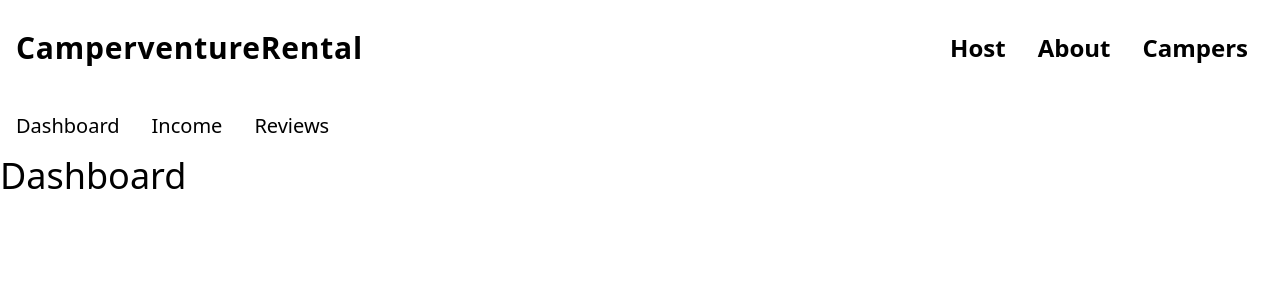
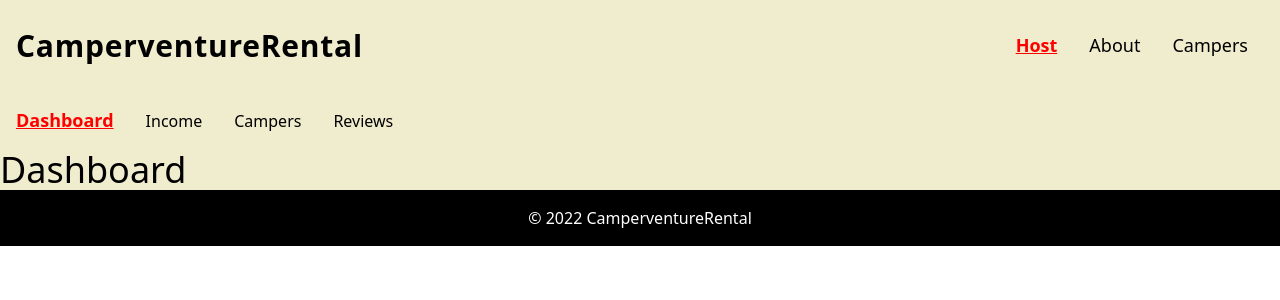
Before and after one commit to marcinWojtczak/camper-rental, a React (Create React App) app: page /host in a window 1280 px wide. Shown: the top 300 px of the page. Built offline with nearby package versions, Linux system fonts and the light colour scheme; what miragejs would draw is missing.

Commit message:
added nested routes`

```diff
--- a/src/App.js
+++ b/src/App.js
@@ -4,6 +4,8 @@ import About from './pages/About'
 import Dashboard from './pages/Host/Dashboard';
 import Income from './pages/Host/Income';
 import Reviews from './pages/Host/Reviews';
+import HostCampers from './pages/Host/HostCampers';
+import HostCamperDetail from './pages/Host/HostCamperDetail';
 import Campers from './pages/Campers';
 import CamperDetail from './pages/CamperDetail';
 import Layout from './components/Layout';
@@ -15,15 +17,22 @@ import "./server"
 function App() {
   return (
     <Routes>
-      <Route element={<Layout/>}>
+      <Route path='/' element={<Layout/>}>
         <Route path='/' element={<Home />} />
-        <Route path='/about' element={<About />} />
-        <Route path='/campers' element={<Campers />} />
-        <Route path='/campers/:id' element={<CamperDetail />} />
-        <Route path='/host' element={<HostLayout />} >
-          <Route path='/host' element={<Dashboard />} />
-          <Route path='/host/income' element={<Income />} />
-          <Route path='/host/reviews' element={<Reviews />} />
+        <Route path='about' element={<About />} />
+        <Route path='campers' element={<Campers />} />
+        <Route path='campers/:id' element={<CamperDetail />} />
+        <Route path='host' element={<HostLayout />} >
+          <Route index element={<Dashboard />} />
+          <Route path='campers' element={<HostCampers />} />
+
+             {/* <Route path='details' element={<CamperDetail />}/>
+            <Route path='pricing' element={<CaperPricing />}/>
+            <Route path='photos' element={<CamperPhotos />}/> */}
+
+          <Route path='campers/:id' element={<HostCamperDetail />} />
+          <Route path='income' element={<Income />} />
+          <Route path='reviews' element={<Reviews />} />
         </Route >
       </Route>
     </Routes>
--- /dev/null
+++ b/src/components/Footer.jsx
@@ -0,0 +1,9 @@
+import React from 'react'
+
+const Footer = () => {
+  return (
+    <footer className='bg-black p-4 text-center text-white'>&#169; 2022 CamperventureRental</footer>
+  )
+}
+
+export default Footer
--- a/src/components/Header.jsx
+++ b/src/components/Header.jsx
@@ -1,20 +1,44 @@
 import React from 'react';
-import { Link } from 'react-router-dom'
+import { NavLink } from 'react-router-dom'
 
 const Header = () => {
+
+  const baseStyle = {
+    fontSize: '18px',
+    fontWeight: '500',
+  }
+
+  const activeStyle = {
+    fontWeight: 'bold',
+    color: 'red',
+    textDecoration: 'underline',
+    fontSize: '18px'
+  }
   return (
     <header className='flex flex-col sm:flex-row justify-between items-center p-4'>
-      <Link to='/' className='font-semibold tracking-wide text-3xl'>CamperventureRental</Link>
+      <NavLink to='/' className='font-semibold tracking-wide text-3xl'>CamperventureRental</NavLink>
       <nav className='p-4 flex justify-between'>
         <ul className='flex justify-center items-center gap-8'>
           <li>
-            <Link to='/host' className='text-2xl font-semibold'>Host</Link>
+            <NavLink
+              to='/host'
+              style={({isActive}) => isActive ? activeStyle : baseStyle}
+            >Host
+            </NavLink>
           </li>
           <li>
-            <Link to='/about' className='text-2xl font-semibold'>About</Link>
+            <NavLink
+              to='/about'
+              style={({isActive}) => isActive ? activeStyle : baseStyle}
+            >About
+            </NavLink>
           </li>
           <li>
-            <Link to='/campers' className='text-2xl font-semibold'>Campers</Link>
+            <NavLink
+              to='/campers'
+              style={({isActive}) => isActive ? activeStyle : baseStyle}
+            >Campers
+            </NavLink>
           </li>
         </ul>
       </nav>
--- a/src/components/HostLayout.jsx
+++ b/src/components/HostLayout.jsx
@@ -1,19 +1,52 @@
 import React from 'react';
-import  { Link, Outlet } from 'react-router-dom'
+import  { NavLink, Outlet } from 'react-router-dom'
 
 const HostLayout = () => {
+
+  const baseStyle = {
+    fontSize: '16px',
+    fontWeight: '500'
+  }
+
+  const activeStyle = {
+    fontSize: '18px',
+    fontWeight: 'bold',
+    color: 'red',
+    textDecoration: 'underline',
+  }
+
   return (
     <>
-      <nav className='p-4 flex justify-between'>
-        <ul className='flex justify-center items-center gap-8'>
+      <nav className='p-4 flex'>
+        <ul className='flex justify-center items-center gap-4 sm:gap-8  '>
           <li>
-            <Link to='/host' className='text-xl hover:underline underline-offset-4 hover:font-medium'>Dashboard</Link>
+            <NavLink
+              to='/host'
+              end
+              style={({isActive}) => isActive ? activeStyle : baseStyle}
+            >Dashboard
+            </NavLink>
           </li>
           <li>
-            <Link to='/host/income' className='text-xl hover:underline underline-offset-4 hover:font-medium'>Income</Link>
+            <NavLink
+              to='/host/income'
+              style={({isActive}) => isActive ? activeStyle : baseStyle}
+            >Income
+            </NavLink>
           </li>
           <li>
-            <Link to='/host/reviews' className='text-xl hover:underline underline-offset-4 hover:font-medium'>Reviews</Link>
+            <NavLink
+              to='/host/campers'
+              style={({isActive}) => isActive ? activeStyle : baseStyle}
+            >Campers
+            </NavLink>
+          </li>
+          <li>
+            <NavLink
+              to='/host/reviews'
+              style={({isActive}) => isActive ? activeStyle : baseStyle}
+            >Reviews
+            </NavLink>
           </li>
         </ul>
       </nav>
--- a/src/components/Layout.jsx
+++ b/src/components/Layout.jsx
@@ -1,13 +1,17 @@
 import React from 'react';
 import { Outlet } from 'react-router-dom'
 import Header from './Header'
+import Footer from './Footer';
 
 const Layout = () => {
   return (
-    <>
+    <div className='bg-[#f0ecce] '>
       <Header />
-      <Outlet />
-    </>
+      <main>
+        <Outlet />
+      </main>
+      <Footer />
+    </div>
   )
 }
 
--- a/src/pages/Campers.jsx
+++ b/src/pages/Campers.jsx
@@ -31,7 +31,7 @@ const Campers = () => {
           <h3 className='font-bold'>{camper.name}</h3>
           <p className='font-bold'>{camper.price}<span>/day</span></p>
         </div>
-        <i className={`p-4 text-white font-bold tracking-wide text-center rounded-lg ${btnColor[index]}`}>{camper.type}</i>
+        <p className={`p-4 text-white font-bold tracking-wide text-center rounded-lg ${btnColor[index]}`}><em>{camper.type}</em></p>
       </div>
     </Link>
   ))
--- a/src/pages/Home.jsx
+++ b/src/pages/Home.jsx
@@ -4,7 +4,7 @@ import { Link } from 'react-router-dom'
 
 const Home = () => {
   return (
-    <section className='flex flex-col gap-4'>
+    <section className='flex flex-col gap-4 '>
       <div style={{backgroundImage: `url(${HomeImg})`}} className='min-h-[550px] md:min-h-[750px]  bg-center bg-cover flex flex-col justify-center items-center'>
         <div className='w-[90%] md:w-[70%] flex flex-col gap-4 '>
           <h1 className='p-4 text-[56px] tracking-wide leading-tight font-extrabold text-[white] '>Explore the Great Outdoors with Our Premium Camper Rentals</h1>
--- /dev/null
+++ b/src/pages/Host/HostCamperDetail.jsx
@@ -0,0 +1,67 @@
+import React, { useEffect, useState } from 'react';
+import { useParams, NavLink, Link } from 'react-router-dom';
+
+
+const HostCamperDetail = () => {
+
+  const { id } = useParams()
+  console.log(id)
+  const [currentCamper, setCurrentCamper] = useState()
+  console.log(currentCamper)
+
+  const btnColor = () => {
+    if(currentCamper.type === 'simple') {
+      return "bg-[#FD5E53]"
+    } else if(currentCamper.type === 'rugged') {
+      return "bg-emerald-900"
+    } else {
+      return "bg-[black]"
+    }
+  }
+
+
+  useEffect(() => {
+    fetch(`/api/host/campers/${id}`)
+      .then(res => res.json())
+      .then(data => setCurrentCamper(data.vans))
+  }, [id])
+
+  if(!currentCamper) return <h2>Loading...</h2>
+
+  return (
+    <div className='flex flex-col p-4 gap-4'>
+      <Link to='/host/campers'>&#8592; Back to all campers</Link>
+      <div className='flex flex-col bg-white rounded-md gap-4 p-6'>
+        <div className='flex gap-4'>
+          <img src={currentCamper.imageUrl} width='150' alt={`Camper ${currentCamper.name} `} className='rounded-md'/>
+          <div className='flex flex-col gap-2 justify-center'>
+            <p className={`p-4 rounded-md w-fit ${btnColor()}`}>{currentCamper.type}</p>
+            <h2>{currentCamper.name}</h2>
+            <h3>${currentCamper.price}/day</h3>
+          </div>
+        </div>
+        <nav>
+          <ul className='flex items-center gap-4 sm:gap-8 '>
+            <NavLink
+              to='details'
+            >Details
+            </NavLink>
+
+            <NavLink
+              to='/pricing'
+            >Pricing
+            </NavLink>
+
+            <NavLink
+              to='/photos'
+            >Photos
+            </NavLink>
+        </ul>
+        </nav>
+      </div>
+      <p>{currentCamper.description}</p>
+    </div>
+  )
+}
+
+export default HostCamperDetail
--- /dev/null
+++ b/src/pages/Host/HostCampers.jsx
@@ -0,0 +1,47 @@
+import React, { useEffect, useState } from 'react';
+import { Link } from 'react-router-dom'
+
+const HostCampers = () => {
+
+  const [campers, setCampers] = useState([])
+  console.log(campers)
+  useEffect(() => {
+    fetch("/api/host/campers")
+      .then(res => res.json())
+      .then(data => setCampers(data.vans))
+
+  }, [])
+
+  const hostCampersElement = campers?.map((camper) => (
+    <Link
+      to={`/host/campers/${camper.id}`}
+      key={camper.id}
+    >
+      <div className='flex w-full bg-[white] p-7 rounded-xl gap-4'>
+        <img src={camper.imageUrl} alt={`Camper of ${camper.name}`} className='w-[35%] rounded-md'/>
+        <div className='flex flex-col justify-center gap-4'>
+          <h3 className='font-bold'>{camper.name}</h3>
+          <p className='font-semibold'>${camper.price}/day</p>
+        </div>
+      </div>
+    </Link>
+  ))
+
+  return (
+    <section className='flex flex-col p-4 gap-8'>
+      <h2>Your listed campers</h2>
+      <div>
+        { campers.length > 0 ? (
+          <section className='flex flex-col gap-12'>
+            {hostCampersElement}
+          </section>
+        ) : (
+          <h2>Loading...</h2>
+        )
+        }
+      </div>
+    </section>
+  )
+}
+
+export default HostCampers
```
Also changed, not shown: src/server.js (+17 -6 lines).
